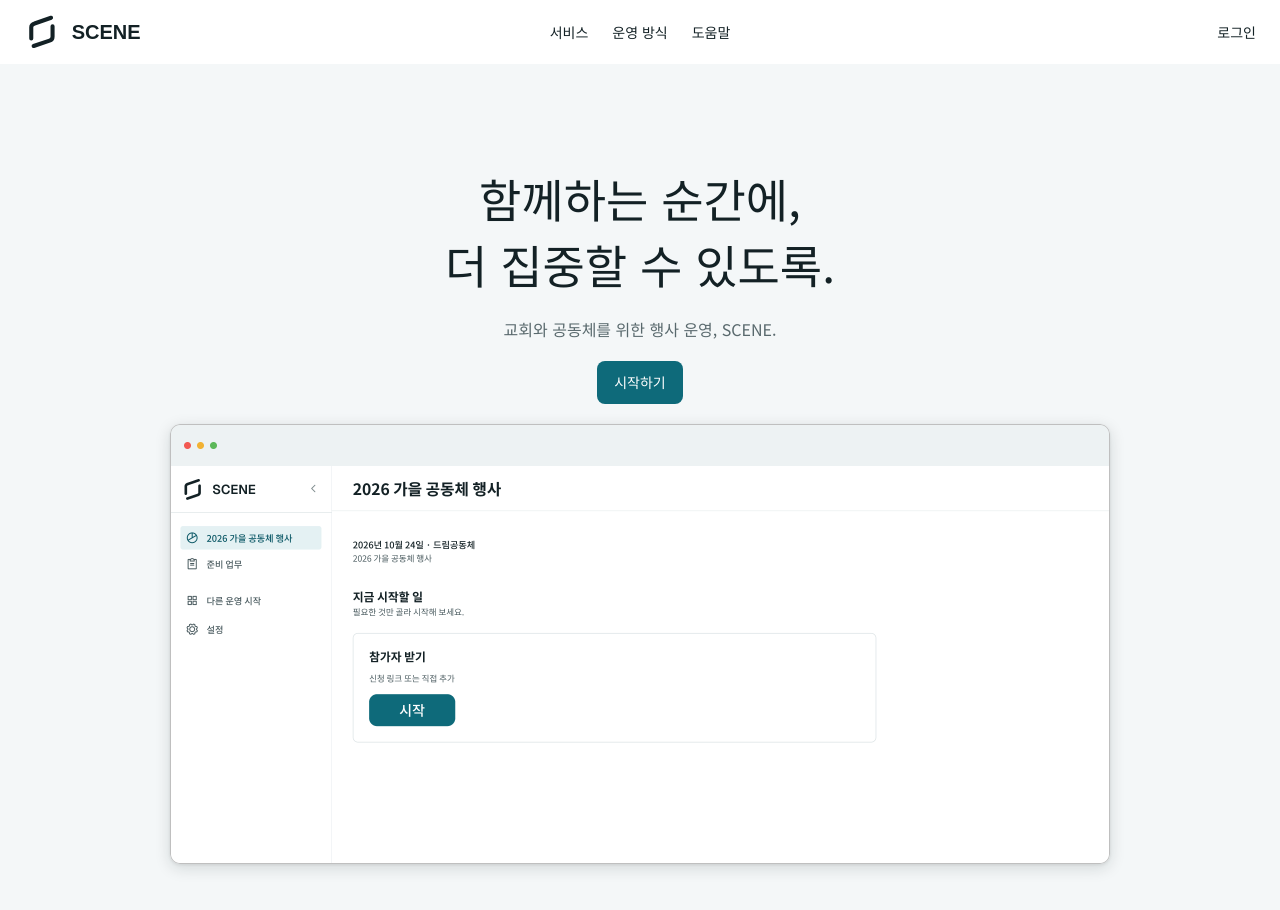
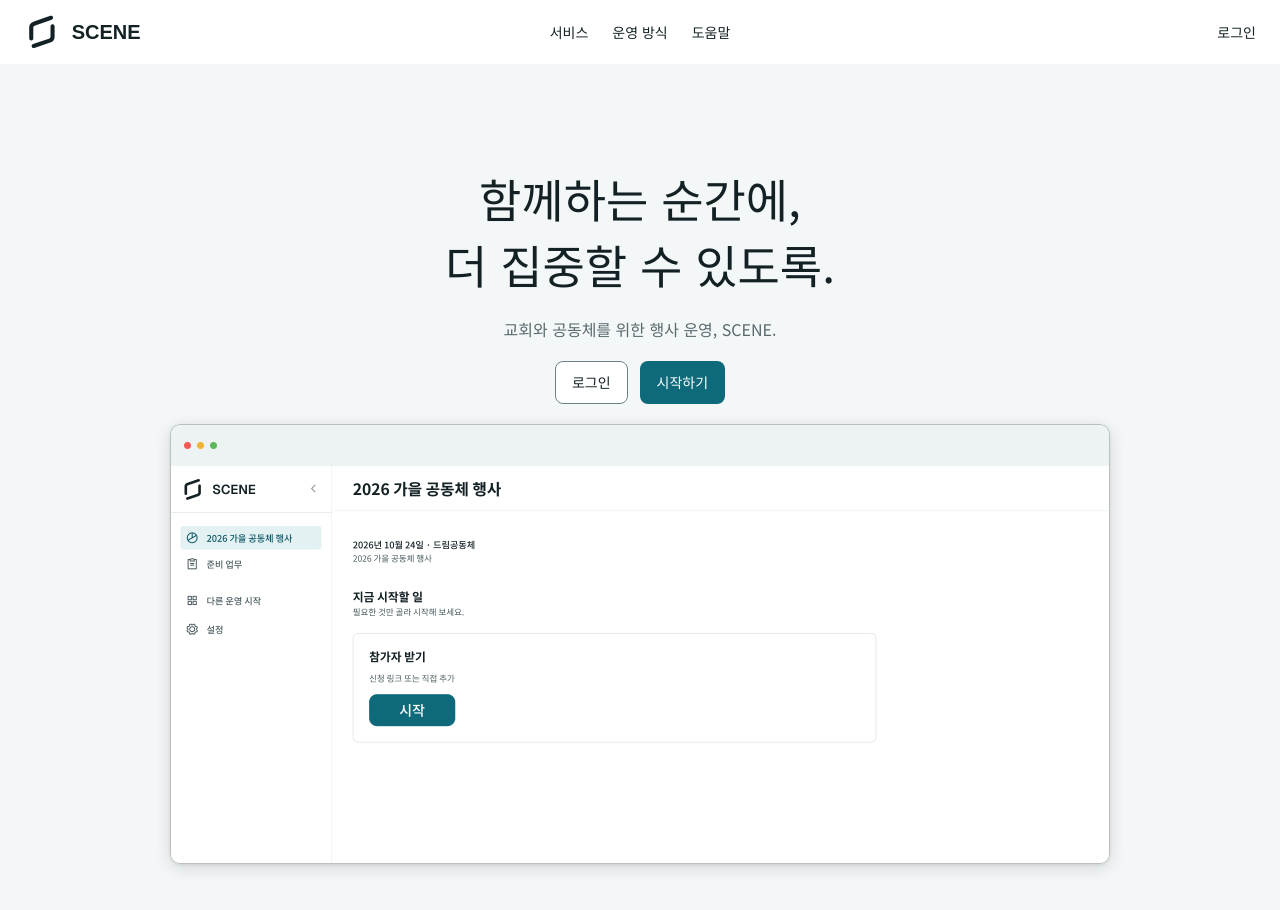
Before and after one commit to BeomhyunPark/SCENE, a React (Vite) app in the folder frontend/: page / in a window 1280 px wide. Shown: the top 910 px of the page. Built offline with nearby package versions, Linux system fonts and the light colour scheme; no server answers; a web font is replaced by a local one.

Commit message:
feat: offer login beside start on the public home
Returning operators only had a corner login next to a single start button. The hero now shows both, and the header login stays.

```diff
--- a/frontend/src/components/PublicHome.css
+++ b/frontend/src/components/PublicHome.css
@@ -35,7 +35,14 @@
   text-align: center;
 }
 
-.public-home__start {
+.public-home__actions {
+  display: flex;
+  align-items: center;
+  justify-content: center;
+  gap: 12px;
+}
+
+.public-home__actions a {
   text-decoration: none;
 }
 
@@ -78,7 +85,7 @@
     letter-spacing: 0;
   }
 
-  .public-home__start {
+  .public-home__actions .scene-button {
     min-height: 48px;
     padding: 10px 18px;
     font: var(--scene-label-l);
--- a/frontend/src/components/PublicHome.tsx
+++ b/frontend/src/components/PublicHome.tsx
@@ -14,12 +14,14 @@ export function PublicHome() {
             더 집중할 수 있도록.
           </h1>
           <p className="public-home__support">교회와 공동체를 위한 행사 운영, SCENE.</p>
-          <Link
-            className="scene-button scene-button--primary scene-button--size-40 public-home__start"
-            to="/signup"
-          >
-            <span className="scene-button__label">시작하기</span>
-          </Link>
+          <div className="public-home__actions">
+            <Link className="scene-button scene-button--secondary scene-button--size-40" to="/login">
+              <span className="scene-button__label">로그인</span>
+            </Link>
+            <Link className="scene-button scene-button--primary scene-button--size-40" to="/signup">
+              <span className="scene-button__label">시작하기</span>
+            </Link>
+          </div>
         </div>
         <MarketingPreview />
       </div>
```
Also changed, not shown: 2 other files (tests, documents, lock files or other folders).
